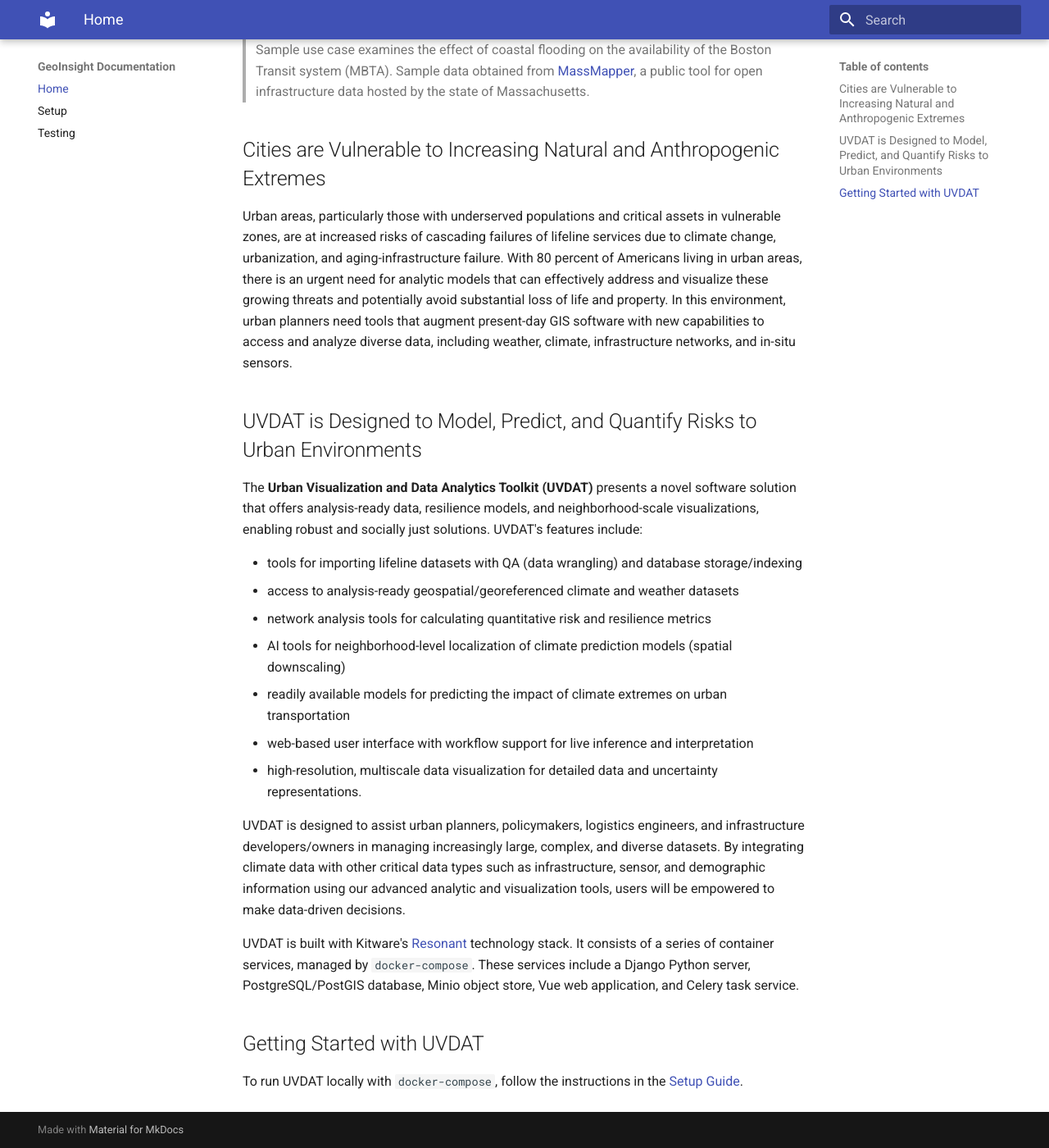
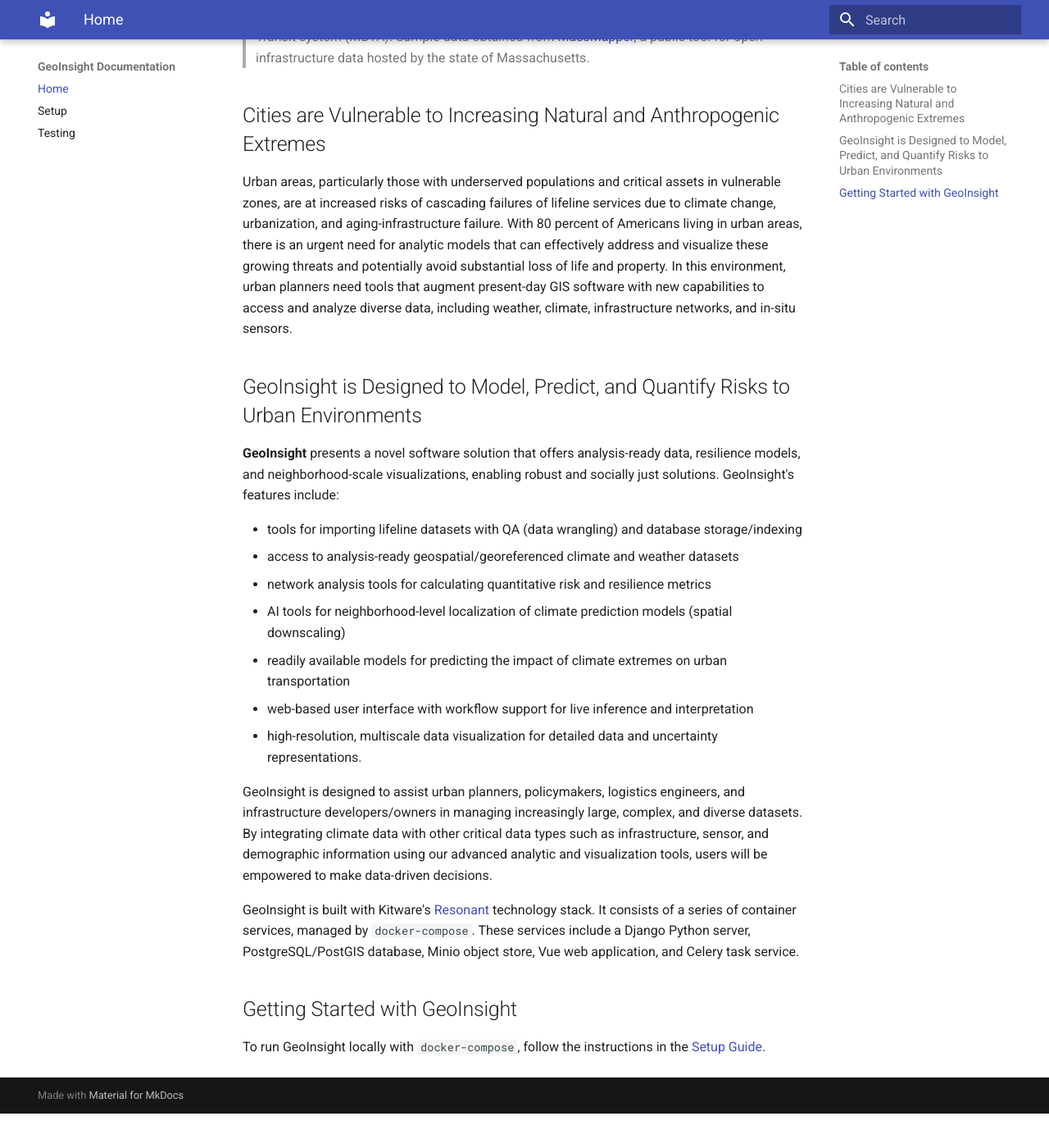
Before and after one commit to OpenGeoscience/uvdat, an MkDocs documentation site: the page built from docs/README.md, in a window 1280 px wide and 1400 px high, scrolled down 728 px. Shown: the whole window at 82% size. Built offline with MkDocs 1.6.1 and Material for MkDocs 9.7.7, drawn with Linux system fonts in a browser that asks for light colours; after the commit the page ends 2086 px from its top, so only the background shows below that; some of the changed text lies outside the part shown.

Commit message:
docs: Update readmes and screenshot image

```diff
--- a/docs/README.md
+++ b/docs/README.md
@@ -1,4 +1,5 @@
-# UVDAT: Urban Visualization and Data Analysis Toolkit
+# GeoInsight
+
 [![License][apache-license-image]][license-link]
 
 <p float="left">
@@ -8,7 +9,7 @@
 
 > Developed by [Kitware Inc.][kitware-link] in collaboration with the [Sustainability and Data Sciences Lab at Northeastern University][sds-lab-link]
 
-![](uvdat_screenshot.png)
+![](geoinsight_screenshot.png)
 
 > Sample use case examines the effect of coastal flooding on the availability of the Boston Transit system (MBTA). Sample data obtained from [MassMapper][mass-mapper-link], a public tool for open infrastructure data hosted by the state of Massachusetts.
 
@@ -16,25 +17,25 @@
 
 Urban areas, particularly those with underserved populations and critical assets in vulnerable zones, are at increased risks of cascading failures of lifeline services due to climate change, urbanization, and aging-infrastructure failure. With 80 percent of Americans living in urban areas, there is an urgent need for analytic models that can effectively address and visualize these growing threats and potentially avoid substantial loss of life and property. In this environment, urban planners need tools that augment present-day GIS software with new capabilities to access and analyze diverse data, including weather, climate, infrastructure networks, and in-situ sensors.
 
-## UVDAT is Designed to Model, Predict, and Quantify Risks to Urban Environments
+## GeoInsight is Designed to Model, Predict, and Quantify Risks to Urban Environments
 
-The **Urban Visualization and Data Analytics Toolkit (UVDAT)** presents a novel software solution that offers analysis-ready data, resilience models, and neighborhood-scale visualizations, enabling robust and socially just solutions. UVDAT's features include:
+**GeoInsight** presents a novel software solution that offers analysis-ready data, resilience models, and neighborhood-scale visualizations, enabling robust and socially just solutions. GeoInsight's features include:
 
-* tools for importing lifeline datasets with QA (data wrangling) and database storage/indexing
-* access to analysis-ready geospatial/georeferenced climate and weather datasets
-* network analysis tools for calculating quantitative risk and resilience metrics
-* AI tools for neighborhood-level localization of climate prediction models (spatial downscaling)
-* readily available models for predicting the impact of climate extremes on urban transportation
-* web-based user interface with workflow support for live inference and interpretation
-* high-resolution, multiscale data visualization for detailed data and uncertainty representations.
+- tools for importing lifeline datasets with QA (data wrangling) and database storage/indexing
+- access to analysis-ready geospatial/georeferenced climate and weather datasets
+- network analysis tools for calculating quantitative risk and resilience metrics
+- AI tools for neighborhood-level localization of climate prediction models (spatial downscaling)
+- readily available models for predicting the impact of climate extremes on urban transportation
+- web-based user interface with workflow support for live inference and interpretation
+- high-resolution, multiscale data visualization for detailed data and uncertainty representations.
 
-UVDAT is designed to assist urban planners, policymakers, logistics engineers, and infrastructure developers/owners in managing increasingly large, complex, and diverse datasets. By integrating climate data with other critical data types such as infrastructure, sensor, and demographic information using our advanced analytic and visualization tools, users will be empowered to make data-driven decisions.
+GeoInsight is designed to assist urban planners, policymakers, logistics engineers, and infrastructure developers/owners in managing increasingly large, complex, and diverse datasets. By integrating climate data with other critical data types such as infrastructure, sensor, and demographic information using our advanced analytic and visualization tools, users will be empowered to make data-driven decisions.
 
-UVDAT is built with Kitware's [Resonant][girder-4-cookiecutter-link] technology stack. It consists of a series of container services, managed by `docker-compose`. These services include a Django Python server, PostgreSQL/PostGIS database, Minio object store, Vue web application, and Celery task service.
+GeoInsight is built with Kitware's [Resonant][girder-4-cookiecutter-link] technology stack. It consists of a series of container services, managed by `docker-compose`. These services include a Django Python server, PostgreSQL/PostGIS database, Minio object store, Vue web application, and Celery task service.
 
-## Getting Started with UVDAT
-To run UVDAT locally with `docker-compose`, follow the instructions in the [Setup Guide](setup.md).
+## Getting Started with GeoInsight
 
+To run GeoInsight locally with `docker-compose`, follow the instructions in the [Setup Guide](setup.md).
 
 [apache-license-image]: https://img.shields.io/badge/license-Apache%202-blue.svg
 [license-link]: https://raw.githubusercontent.com/OpenGeoscience/uvdat/master/LICENSE
```
Also changed, not shown: scripts/sentinelDownload/README.md (+10 -11 lines), docs/geoinsight_screenshot.png (added), docs/uvdat_screenshot.png (deleted).
